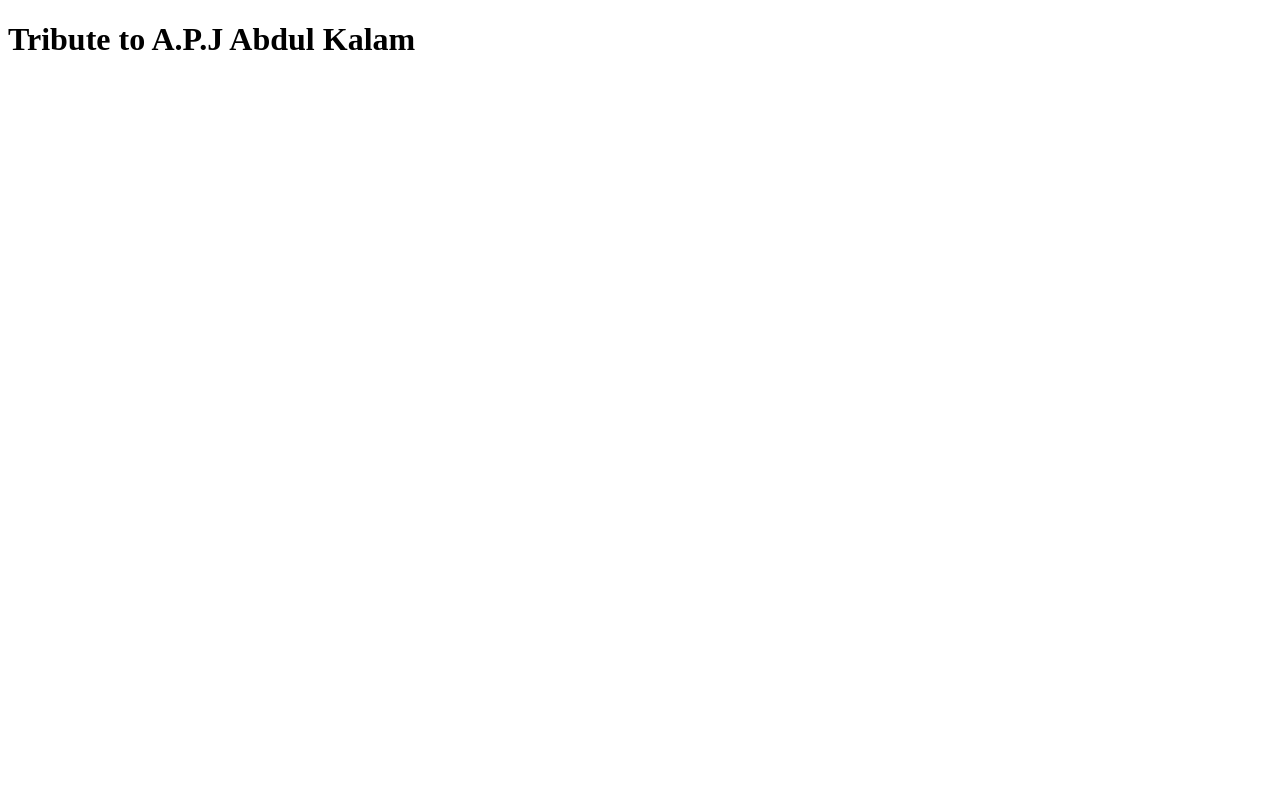
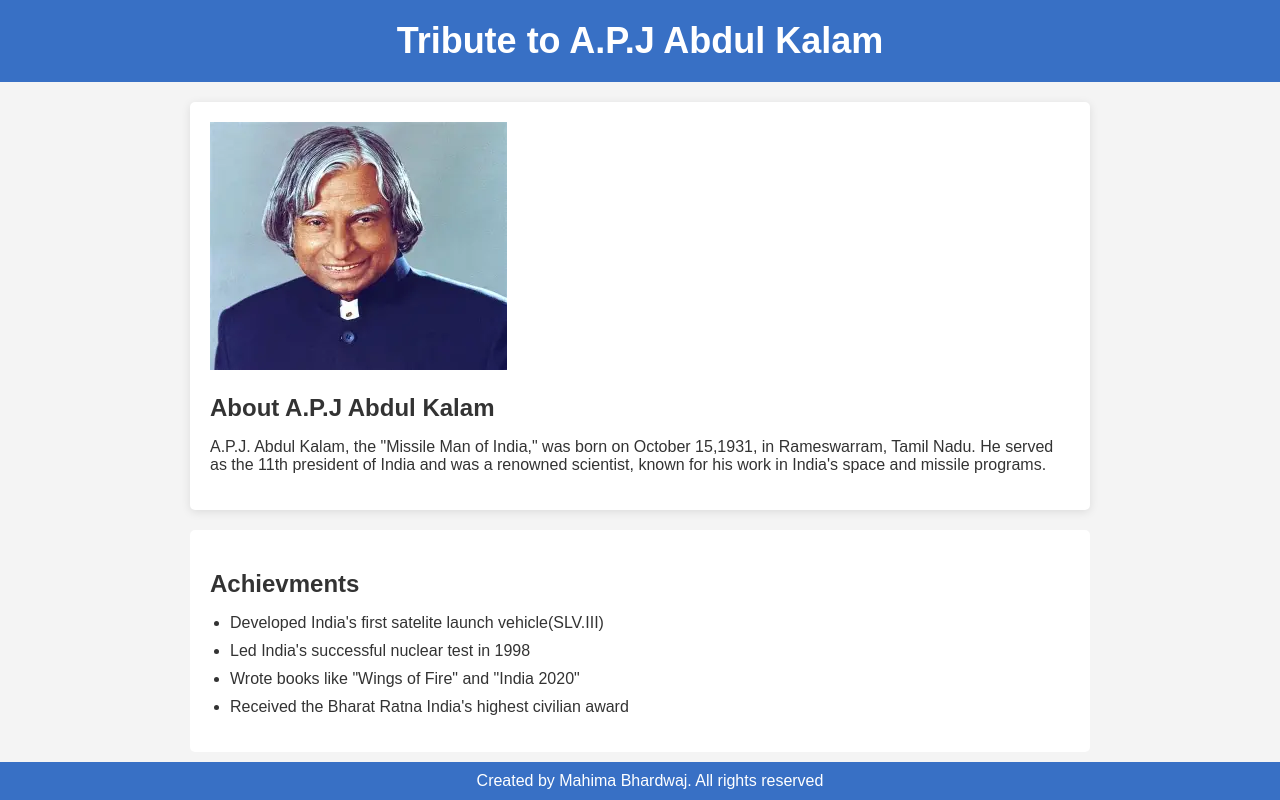
Before and after one commit to iftekhar768/tribute, a plain HTML site: page index.html in a window 1280 px wide. Drawn offline with Linux system fonts and the light colour scheme.

Commit message:
Site Completed

```diff
--- a/index.html
+++ b/index.html
@@ -3,12 +3,30 @@
 <head>
     <meta charset="UTF-8">
     <meta name="viewport" content="width=device-width, initial-scale=1.0">
+    <link rel="stylesheet" href="style.css">
     <title>Tribute Page</title>
 </head>
 <body>
-    <h1>Tribute to A.P.J Abdul Kalam</h1>
-    <div>
+    <header>
+        <h1 class="hg">Tribute to A.P.J Abdul Kalam</h1>
+    </header>
 
+    <div class="container">
+        <section class="biography">
+            <img src="OIP.webp" alt="">
+            <h2>About A.P.J Abdul Kalam</h2>
+            <p>A.P.J. Abdul Kalam, the "Missile Man of India," was born on October 15,1931, in Rameswarram, Tamil Nadu. He served as the 11th president of India and was a renowned scientist, known for his work in India's space and missile programs.</p>
+        </section>
+        <section class="achievment">
+            <h2>Achievments</h2>
+            <ul>
+                <li>Developed India's first satelite launch vehicle(SLV.III)</li>
+                <li>Led India's successful nuclear test in 1998</li>
+                <li>Wrote books like "Wings of Fire" and "India 2020"</li>
+                <li>Received the Bharat Ratna India's highest civilian award</li>
+            </ul>
+        </section>
     </div>
+    <footer>Created by Mahima Bhardwaj. All rights reserved</footer>
 </body>
 </html>
--- a/style.css
+++ b/style.css
@@ -0,0 +1,59 @@
+body{
+    font-family: Arial, Helvetica, sans-serif;
+    background-color: #f4f4f4;
+    margin: 0;
+    padding: 0;
+    color: #333;
+}
+header{
+    background-color: #3870c5;
+    color: #fff;
+    text-align: center;
+    padding: 20px;
+}
+h1{
+    font-size: 36px;
+    margin: 0;
+}
+.container{
+    padding: 20px;
+    max-width: 900px;
+    margin: 0 auto;
+}
+.biography{
+    background-color: #ffffff;
+    padding: 20px;
+    border-radius: 5px;
+    box-shadow: 0 2px 10px rgba(0, 0, 0, 0.1);
+    margin-bottom: 20px;
+}
+.biography h2{
+    font-size: 24px;
+    margin-bottom: 10px;
+}
+.achievment{
+    background-color: #ffffff;
+    padding: 20px;
+    border-radius: 5px;
+    box-shadow: 0 2px 10px rgba(0, 0, 0, 0,1);
+}
+.achievment h2{
+    font-size: 24px;
+    margin-bottom: 10px;
+}
+.achievment ul{
+    list-style-type: disc;
+    padding-left: 20px;
+}
+.achievment li{
+    margin-bottom: 10px;
+}
+footer{
+    text-align: center;
+    padding: 10px;
+    background-color:#3870c5 ;
+    color: #fff;
+    position: fixed;
+    bottom: 0;
+    width: 100%;
+}
```
